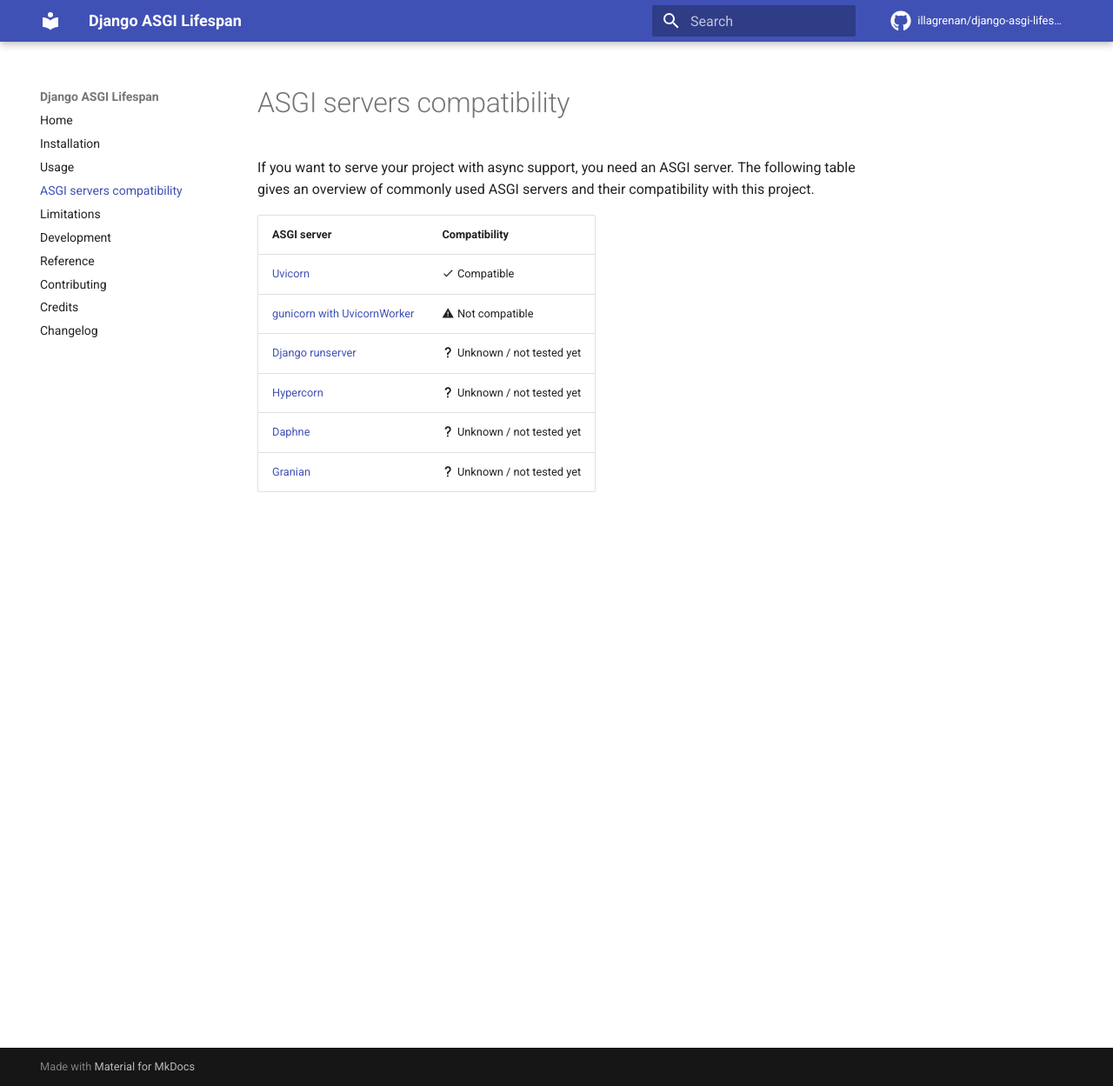
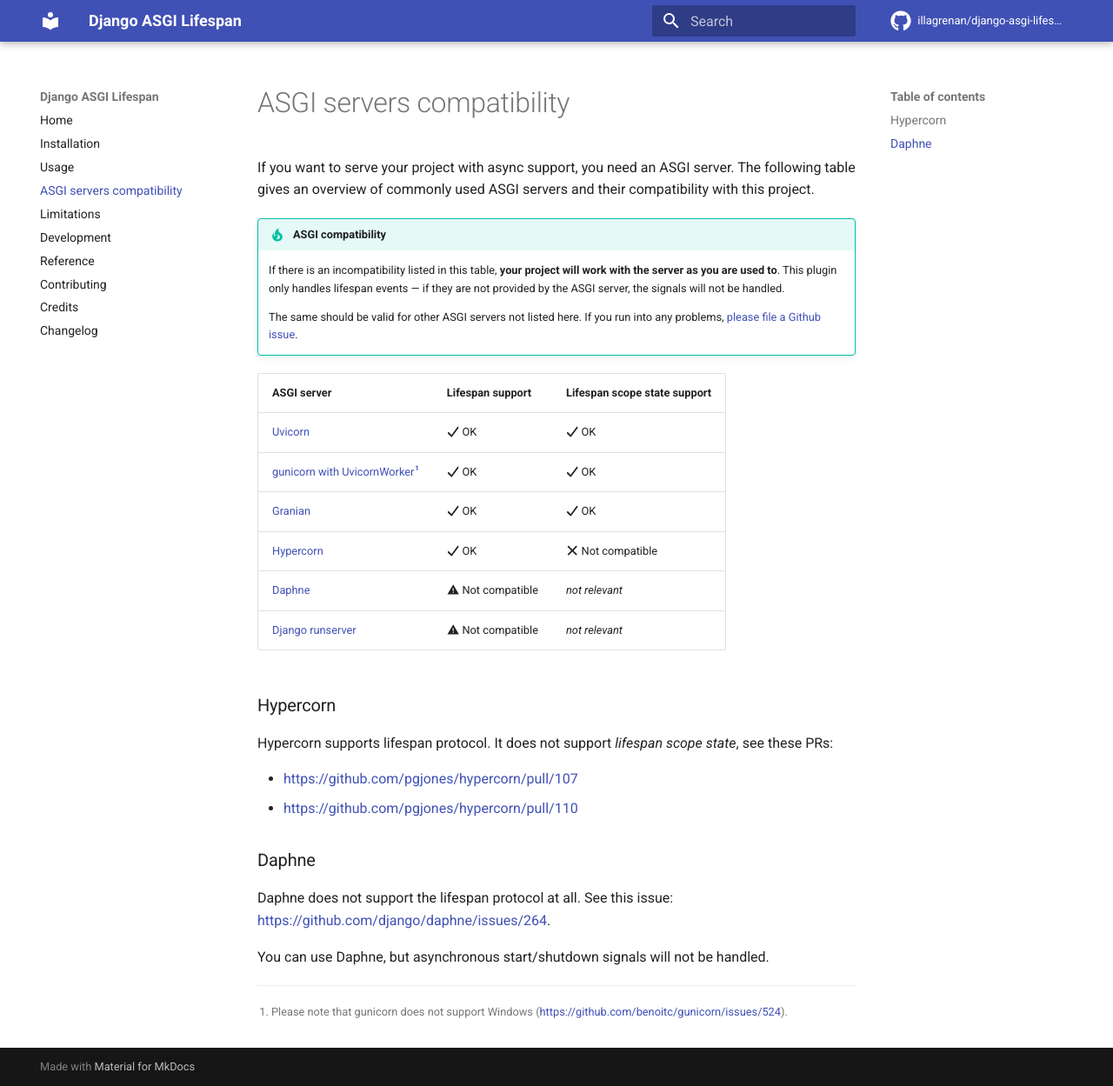
Before and after one commit to illagrenan/django-asgi-lifespan, an MkDocs documentation site: the page built from docs/asgi.md, in a window 1280 px wide and 1249 px high. Shown: the whole window at 87% size. Built offline with MkDocs 1.6.1 and Material for MkDocs 9.7.7, drawn with Linux system fonts in a browser that asks for light colours; comment, search, counter and statistics services are not loaded.

Commit message:
Expand ASGI server compatibility

```diff
--- a/docs/asgi.md
+++ b/docs/asgi.md
@@ -1,10 +1,32 @@
 If you want to serve your project with async support, you need an ASGI server. The following table gives an overview of commonly used ASGI servers and their compatibility with this project.
 
-| ASGI server                                                                                        | Compatibility                            |
-|----------------------------------------------------------------------------------------------------|------------------------------------------|
-| [Uvicorn](https://github.com/encode/uvicorn)                                                       | :material-check: Compatible              |
-| [gunicorn with UvicornWorker](https://www.uvicorn.org/deployment/#gunicorn)                        | :material-alert: Not compatible          |
-| [Django runserver](https://docs.djangoproject.com/en/dev/ref/django-admin/#django-admin-runserver) | :material-help: Unknown / not tested yet |
-| [Hypercorn](https://github.com/pgjones/hypercorn)                                                  | :material-help: Unknown / not tested yet |
-| [Daphne](https://github.com/django/daphne)                                                         | :material-help: Unknown / not tested yet |
-| [Granian](https://github.com/emmett-framework/granian)                                             | :material-help: Unknown / not tested yet |
+
+!!! tip "ASGI compatibility"
+
+    If there is an incompatibility listed in this table, **your project will work with the server as you are used to**. This plugin only handles lifespan events &mdash; if they are not provided by the ASGI server, the signals will not be handled.
+
+    The same should be valid for other ASGI servers not listed here. If you run into any problems, [please file a Github issue](https://github.com/illagrenan/django-asgi-lifespan/issues/new).
+
+| ASGI server                                                                                        | Lifespan support                | Lifespan scope state support             |
+|----------------------------------------------------------------------------------------------------|---------------------------------|------------------------------------------|
+| [Uvicorn](https://github.com/encode/uvicorn)                                                       | :fontawesome-solid-check: OK    | :fontawesome-solid-check: OK             |
+| [gunicorn with UvicornWorker](https://www.uvicorn.org/deployment/#gunicorn)[^1]                    | :fontawesome-solid-check: OK    | :fontawesome-solid-check: OK             |
+| [Granian](https://github.com/emmett-framework/granian)                                             | :fontawesome-solid-check: OK    | :fontawesome-solid-check: OK             |
+| [Hypercorn](https://github.com/pgjones/hypercorn)                                                  | :fontawesome-solid-check: OK    | :fontawesome-solid-xmark: Not compatible |
+| [Daphne](https://github.com/django/daphne)                                                         | :material-alert: Not compatible | _not relevant_                           |
+| [Django runserver](https://docs.djangoproject.com/en/dev/ref/django-admin/#django-admin-runserver) | :material-alert: Not compatible | _not relevant_                           |
+
+[^1]: Please note that gunicorn does not support Windows (<https://github.com/benoitc/gunicorn/issues/524>).
+
+## Hypercorn
+
+Hypercorn supports lifespan protocol. It does not support _lifespan scope state_, see these PRs:
+
+* <https://github.com/pgjones/hypercorn/pull/107>
+* <https://github.com/pgjones/hypercorn/pull/110>
+
+## Daphne
+
+Daphne does not support the lifespan protocol at all. See this issue: <https://github.com/django/daphne/issues/264>.
+
+You can use Daphne, but asynchronous start/shutdown signals will not be handled.
```
